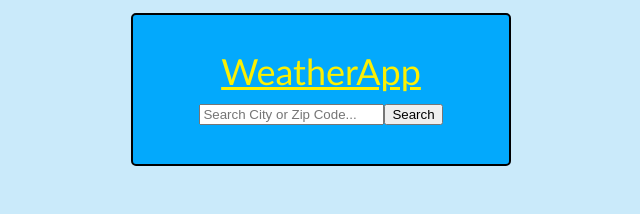
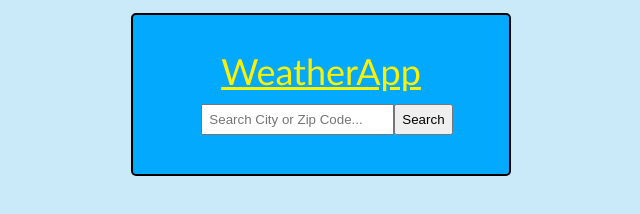
Before and after one commit to dstock3/weatherApp, a website built with webpack: page dist/index.html in a window 1280 px wide. Shown: the whole page, without its empty margins (319-959 px from the left). Built offline with Linux system fonts and the light colour scheme.

Commit message:
Adjusted the font color and added padding to the search bar.

```diff
--- a/src/index.js
+++ b/src/index.js
@@ -156,7 +156,7 @@ const weather = async (term) => {
     let newWeather = process(data);
     if (newWeather.temp !== undefined) {
       weatherElements(newWeather);
-    } else { errCheck(`That search term was not identified. Please enter a city name or zip code.`); }
+    } else { errCheck(`That search term was not identified. Please enter a city name or zip code.`); };
   } catch (error) {
     errCheck(error);
   };
--- a/src/style.css
+++ b/src/style.css
@@ -1,6 +1,7 @@
 body {
     font-size: 1.2em;
     background-color: #caeafa;
+    color: #ffffff;
 }
 
 .head {
@@ -26,6 +27,10 @@ body {
 
 .search-container {
     display: flex;
+}
+
+.search {
+    padding: 2.5%;
 }
 
 .weather-container {
```
Also changed, not shown: dist/bundle.js.
